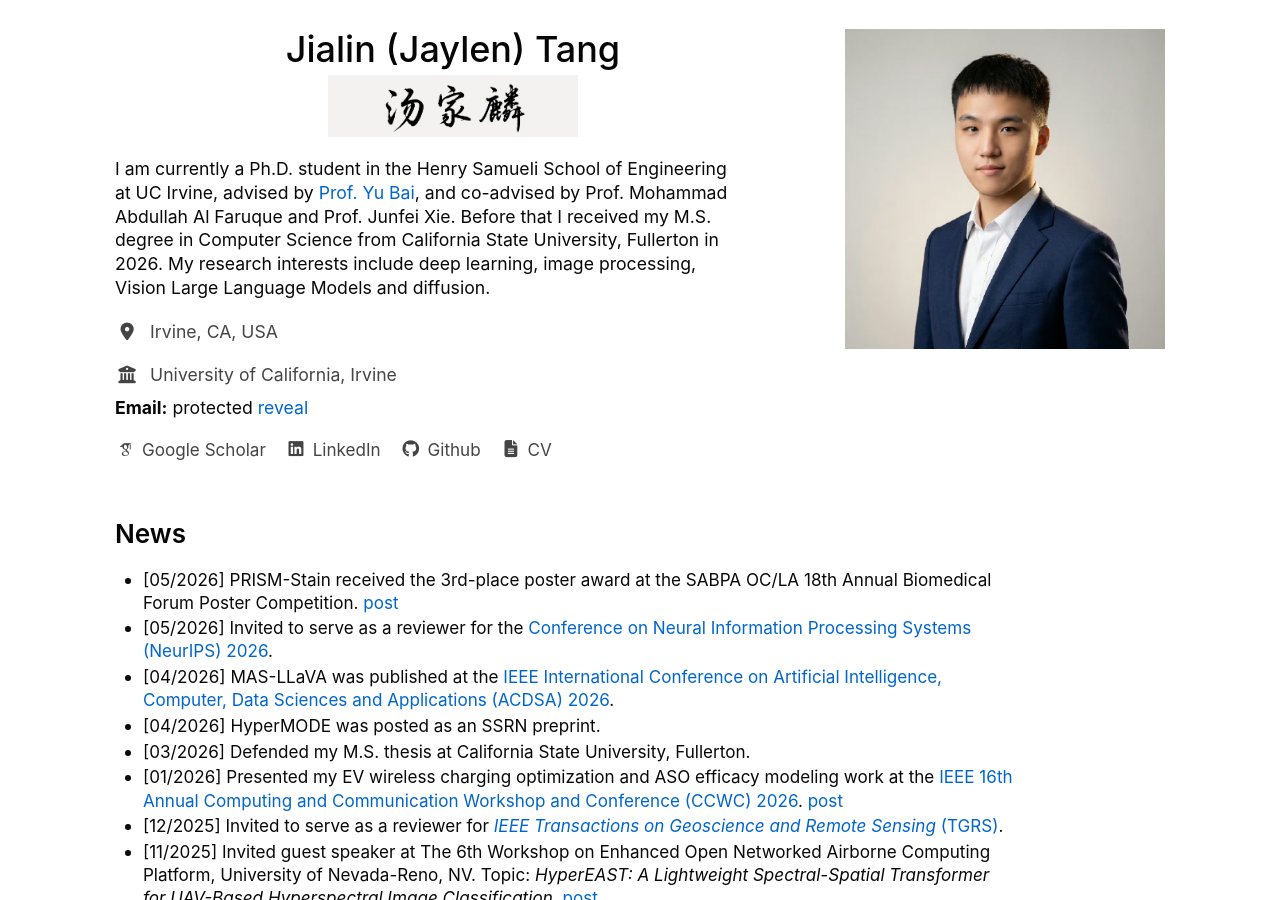
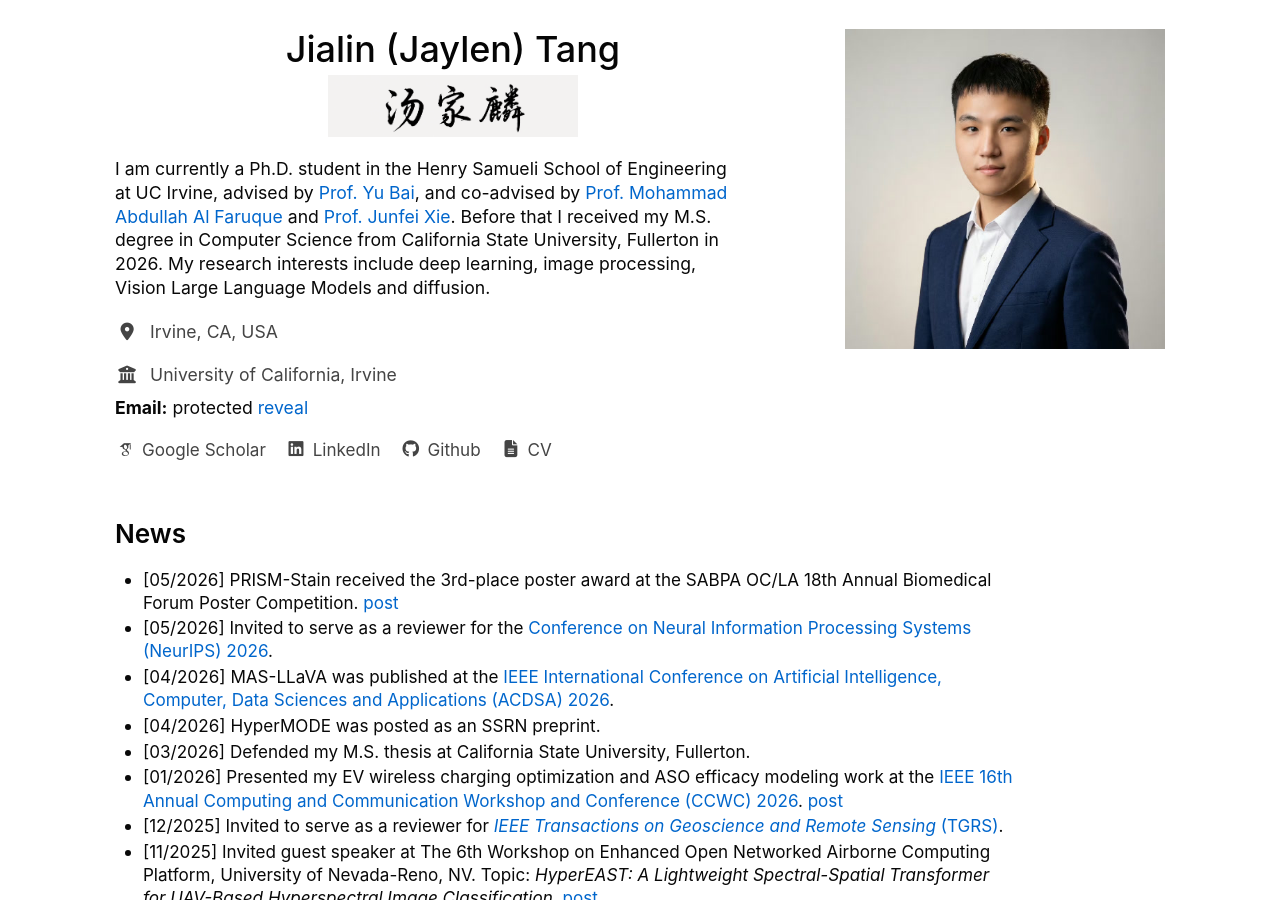
Before and after one commit to JaylenTang/jaylentang.github.io, a Jekyll site: the page built from _pages/about.md, in a window 1280 px wide and 900 px high. Built offline with Jekyll 4.4.1, drawn with Linux system fonts in a browser that asks for light colours; some web fonts are replaced; some of the changed lines change nothing that is shown.

Commit message:
link co-advisor profiles

```diff
--- a/_pages/about.md
+++ b/_pages/about.md
@@ -16,7 +16,8 @@ redirect_from:
       <p>
         I am currently a Ph.D. student in the Henry Samueli School of Engineering at
         UC Irvine, advised by <a href="https://ecsicl.github.io/team/">Prof. Yu Bai</a>, and co-advised by
-        Prof. Mohammad Abdullah Al Faruque and Prof. Junfei Xie. Before that I received my M.S. degree in
+        <a href="https://aicps.eng.uci.edu/people-2/">Prof. Mohammad Abdullah Al Faruque</a> and
+        <a href="https://smile.sdsu.edu/biography.html">Prof. Junfei Xie</a>. Before that I received my M.S. degree in
         Computer Science from California State University, Fullerton in 2026. My
         research interests include deep learning, image processing, Vision Large
         Language Models and diffusion.
```
